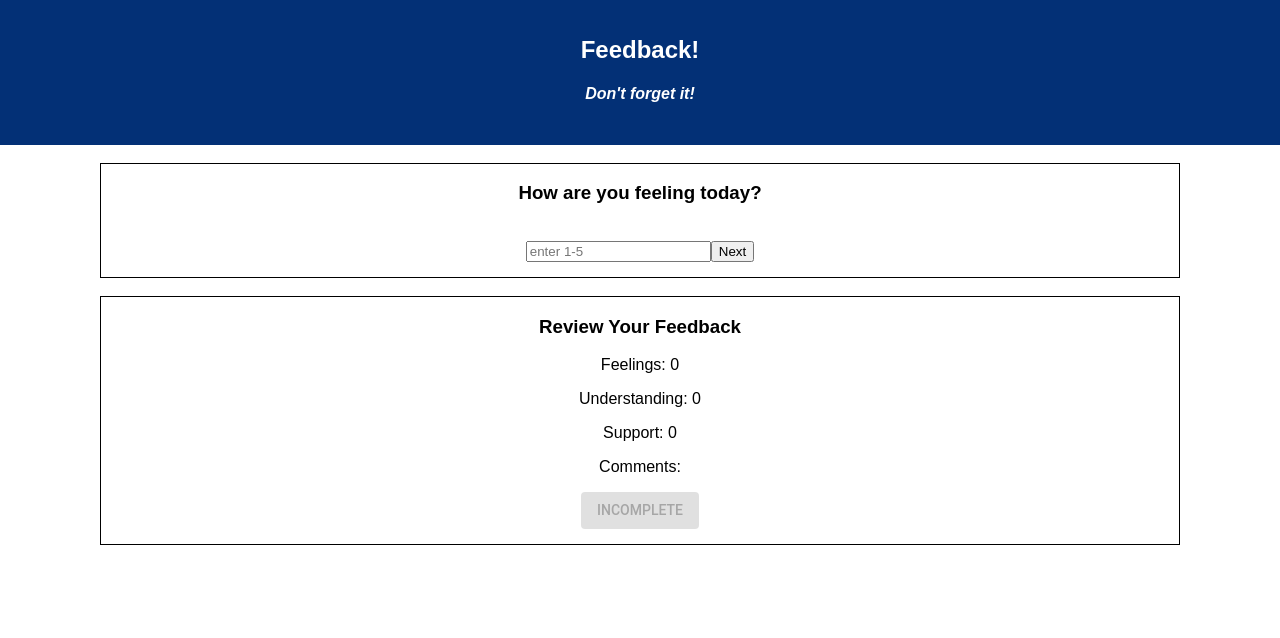
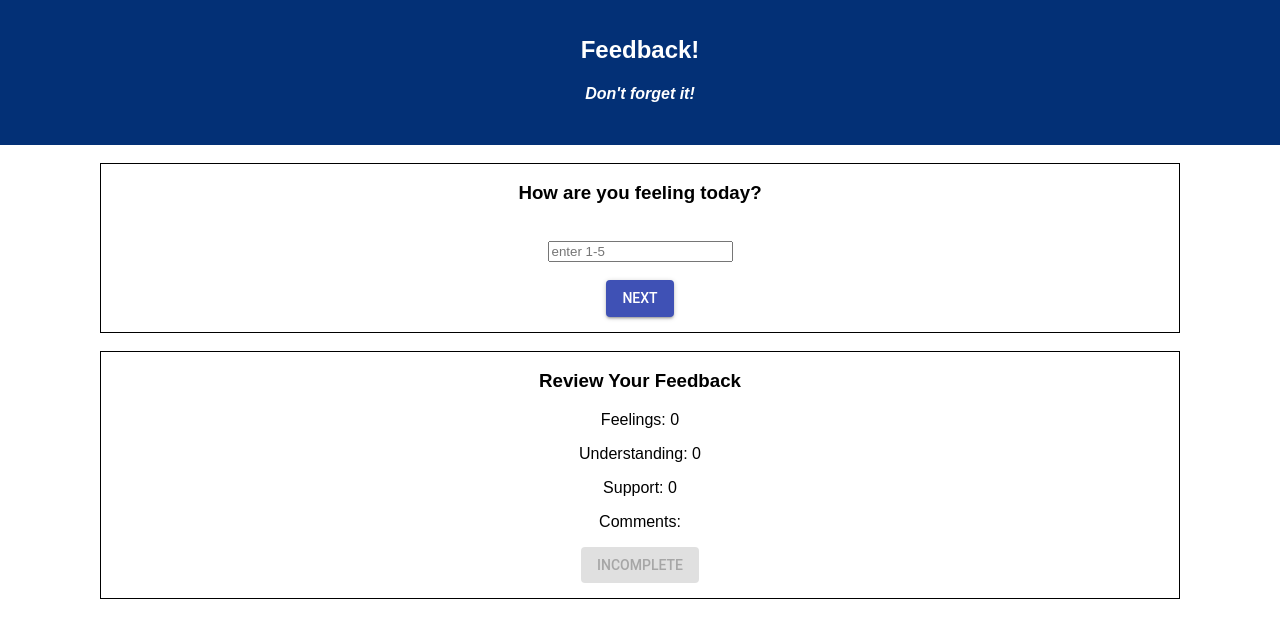
Before and after one commit to brittbmh/Redux-Feedback-Loop, a React (Create React App) app: page / in a window 1280 px wide. Shown: the top 638 px of the page. Built offline with nearby package versions, Linux system fonts and the light colour scheme.

Commit message:
add styling to next button

```diff
--- a/src/components/App/App.css
+++ b/src/components/App/App.css
@@ -23,3 +23,7 @@
     margin-right: 100px;
     padding-bottom: 15px;
 }
+
+.button {
+  margin: 25px;
+}
--- a/src/components/App/App.js
+++ b/src/components/App/App.js
@@ -8,7 +8,7 @@ import Support from './../Support/Support.js';
 import Comments from './../Comments/Comments.js';
 import FinalReview from './../FinalReview/FinalReview.js';
 import Success from './../Success/Success.js';
-import {HashRouter as Router, Route, Link } from 'react-router-dom';
+import {HashRouter as Router, Route } from 'react-router-dom';
 
 class App extends Component {
   render() {
--- a/src/components/Comments/Comments.js
+++ b/src/components/Comments/Comments.js
@@ -1,6 +1,7 @@
 import React, { Component } from 'react';
 import { connect } from 'react-redux';
 import Review from './../Review/Review.js';
+import Button from '@material-ui/core/Button';
 
 class Comments extends Component {
     constructor() {
@@ -33,7 +34,9 @@ class Comments extends Component {
                     <h3>Any additional comments?</h3>
                     <br />
                     <input type="text" onChange={this.changeComments} placeholder="enter comment" />
-                <button onClick={this.sendComments}>Next</button>
+                    <br />
+                    <br />
+                    <Button variant="contained" size="small" color="primary" margin="theme.spacing.unit" className="button" onClick={this.sendComments}>Next</Button>
                 </div>
                 <br />
                 <Review />
--- a/src/components/Feelings/Feelings.js
+++ b/src/components/Feelings/Feelings.js
@@ -1,9 +1,10 @@
-import React, {Component} from 'react';
+import React, { Component } from 'react';
 import { connect } from 'react-redux';
 import Review from './../Review/Review.js';
+import Button from '@material-ui/core/Button';
 
 class Feelings extends Component {
-    constructor(){
+    constructor() {
         super();
         this.state = {
             feelings: 0
@@ -26,17 +27,19 @@ class Feelings extends Component {
         this.props.history.push('/Understanding');
     }
 
-    render () {
+    render() {
         return (
             <div>
-            <div className="feedbackDiv">
-                <h3>How are you feeling today?</h3>
+                <div className="feedbackDiv">
+                    <h3>How are you feeling today?</h3>
+                    <br />
+                    <input type="text" onChange={this.changeFeelings} placeholder="enter 1-5" />
+                    <br />
+                    <br />
+                    <Button variant="contained" color="primary" margin="theme.spacing.unit" className="button" onClick={this.sendFeelings}>Next</Button>
+                </div>
                 <br />
-                <input type="text" onChange={this.changeFeelings} placeholder="enter 1-5"/>
-                <button onClick={this.sendFeelings}>Next</button>
-            </div>
-            <br />
-            <Review />
+                <Review />
             </div>
         )
     }
--- a/src/components/Support/Support.js
+++ b/src/components/Support/Support.js
@@ -1,6 +1,7 @@
 import React, { Component } from 'react';
 import { connect } from 'react-redux';
 import Review from './../Review/Review.js';
+import Button from '@material-ui/core/Button';
 
 class Support extends Component {
     constructor() {
@@ -33,7 +34,9 @@ class Support extends Component {
                     <h3>How well are you being supported?</h3>
                     <br />
                     <input type="text" onChange={this.changeSupport} placeholder="enter 1-5" />
-                    <button onClick={this.sendSupport}>Next</button>
+                    <br />
+                    <br />
+                    <Button variant="contained" size="small" color="primary" margin="theme.spacing.unit" className="button"  onClick={this.sendSupport}>Next</Button>
                 </div>
                 <br />
                 <Review />
--- a/src/components/Understanding/Understanding.js
+++ b/src/components/Understanding/Understanding.js
@@ -1,6 +1,7 @@
 import React, { Component } from 'react';
 import { connect } from 'react-redux';
 import Review from './../Review/Review.js';
+import Button from '@material-ui/core/Button';
 
 class Understanding extends Component {
     constructor() {
@@ -33,7 +34,9 @@ class Understanding extends Component {
                     <h3>How well are you understanding the content?</h3>
                     <br />
                     <input type="text" onChange={this.changeUnderstanding} placeholder="enter 1-5" />
-                    <button onClick={this.sendUnderstanding}>Next</button>
+                    <br />
+                    <br />
+                    <Button variant="contained" color="primary" margin="theme.spacing.unit" className="button"  onClick={this.sendUnderstanding}>Next</Button>
                 </div>
                 <br />
                 <Review />
```
Lines whose indentation alone changed are shown as unchanged.
